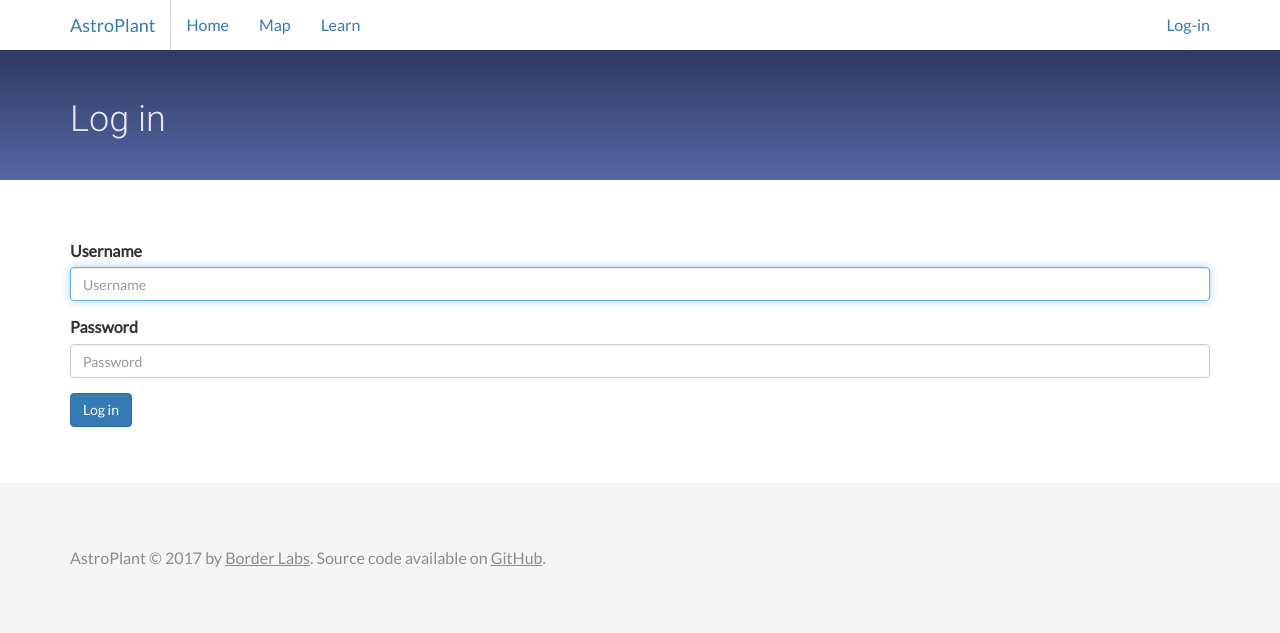
After one commit to AstroPlant/astroplant-server, a Django app: page /login/ in a window 1280 px wide. The commit adds this page. Shown: the top 633 px of the page. Run offline with Django 3.2, Linux system fonts and the light colour scheme; some libraries are stand-ins or nearby versions.

Commit message:
Implement logging in and out.

```diff
--- a/requirements.txt
+++ b/requirements.txt
@@ -2,3 +2,4 @@ Django=1.11.1
 mysqlclient=1.3.10
 django-bootstrap3=8.2.3
 django-registration=2.2
+django-braces=1.11.0
--- a/server/settings.py
+++ b/server/settings.py
@@ -38,6 +38,7 @@ INSTALLED_APPS = [
     'django.contrib.staticfiles',
     # Third part apps
     'bootstrap3',
+    'braces',
     # Own apps
     'website',
 ]
@@ -127,6 +128,7 @@ STATIC_URL = '/static/'
 
 # Accounts and registration
 ACCOUNT_ACTIVATION_DAYS = 14
+LOGIN_REDIRECT_URL = '/dashboard'
 
 # Email backend
 EMAIL_BACKEND = 'django.core.mail.backends.filebased.EmailBackend'
--- /dev/null
+++ b/website/templates/registration/login.html
@@ -0,0 +1,24 @@
+{% extends 'website/base.html' %}
+
+{% load bootstrap3 %}
+
+{% block header %}
+
+    <h1>Log in</h1>
+
+{% endblock %}
+
+{% block content %}
+    <div class="container">
+        <form action="{% url 'website:login' %}" method="post" class="form">
+            {% csrf_token %}
+            {% bootstrap_form form layout='inline' %}
+            {% buttons %}
+                <button type="submit" class="btn btn-primary">
+                    {% bootstrap_icon "ok" %} Log in
+                </button>
+            {% endbuttons %}
+        </form>
+    </div>
+
+{% endblock %}
--- a/website/templates/website/base.html
+++ b/website/templates/website/base.html
@@ -49,13 +49,8 @@
                             <div style="color:#006F00;">{% bootstrap_icon 'user' %} {{username}}</div>
                             <a href="/logout" style="color:#800000">{% bootstrap_icon 'off' %} Log-out</a>
                         {% else %}
-                            <li class="dropdown">
-                                <a href="#" class="dropdown-toggle" data-toggle="dropdown" role="button" aria-haspopup="true" aria-expanded="false">
-                                    {% bootstrap_icon 'log-in' %}  Log-in
-                                </a>
-                                <ul class="dropdown-menu">
-                                    <li><a href="/aquaponics/login/">Alkmaar</a></li>
-                                </ul>
+                            <li>
+                                <a href="{% url 'website:login' %}">{% bootstrap_icon 'log-in' %}  Log-in</a>
                             </li>
                         {% endif %}
                     </ul>
--- a/website/urls.py
+++ b/website/urls.py
@@ -1,8 +1,9 @@
 from django.conf.urls import include, url
-
 from . import views
 
 urlpatterns = [
     url(r'^$', views.index, name='index'),
-    url(r'^map$', views.map, name='map'),
+    url(r'^map/$', views.map, name='map'),
+    url(r'^login/$', views.login.as_view(), name='login'),
+    url(r'^logout/$', views.logout.as_view(template_name='registration/logout.html'), name='logout'),
 ]
--- a/website/views.py
+++ b/website/views.py
@@ -1,5 +1,9 @@
 from django.shortcuts import render
 from django.contrib import messages
+from django.core.urlresolvers import reverse_lazy
+from django.contrib.auth import authenticate, login, logout
+from django.contrib.auth import views as auth_views
+from braces.views import AnonymousRequiredMixin, LoginRequiredMixin
 
 def index(request):
     context = {}
@@ -13,3 +17,10 @@ def map(request):
     context = {}
     messages.add_message(request, messages.ERROR, 'The map has not been implemented yet.')
     return render(request,'website/map.html', context)
+
+class login(AnonymousRequiredMixin, auth_views.LoginView):
+    authenticated_redirect_url = reverse_lazy(u'website:dashboard')
+
+class logout(LoginRequiredMixin, auth_views.LogoutView):
+    login_url = reverse_lazy(u'website:login')
+    redirect_field_name = 'redirect_to'
```
Also changed, not shown: website/templates/registration/logout.html (added, +15 -0 lines).
